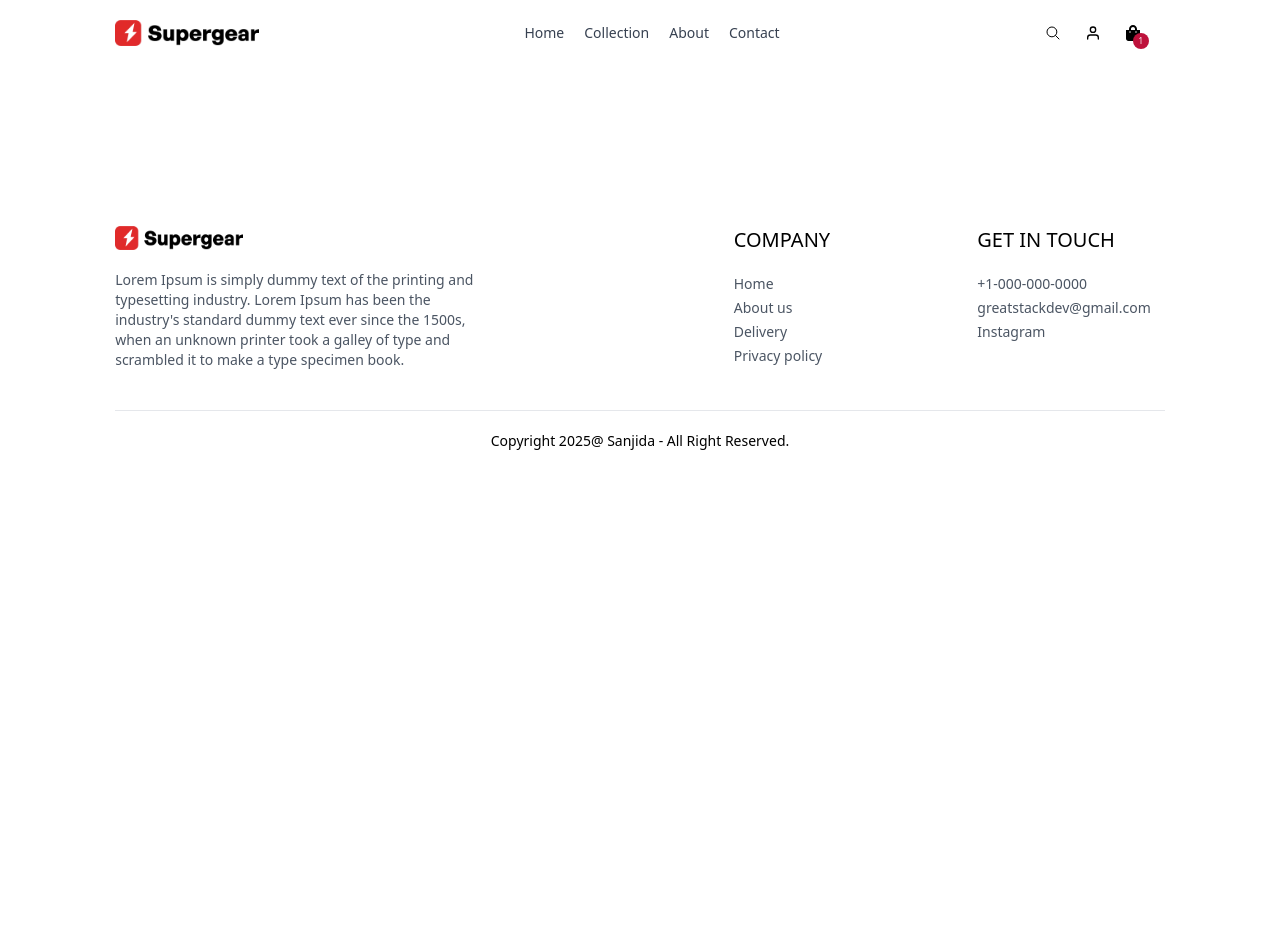
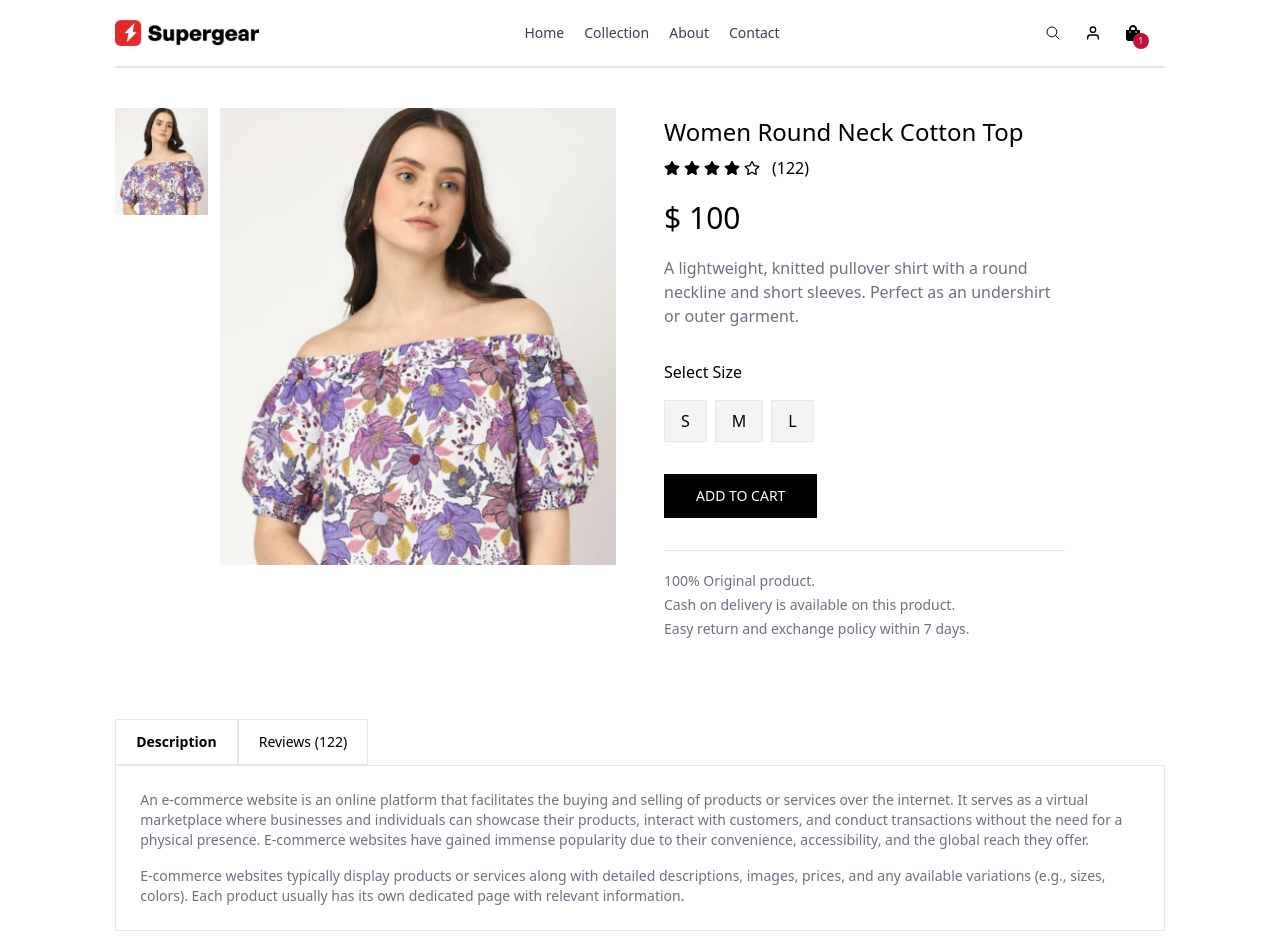
Before and after one commit to sanjidasarwar/ecommerceWebsite, a React (Vite) app: page /product/p001 in a window 1280 px wide. Shown: the top 952 px of the page. Before the commit the page ends 800 px from the top, so only its background shows below. Built offline with nearby package versions, Linux system fonts and the light colour scheme.

Commit message:
product page

```diff
--- a/src/App.css
+++ b/src/App.css
@@ -1,4 +1,3 @@
 @import "swiper/css";
 @import "swiper/css/navigation";
-@import "swiper/css/autoplay";
 @import 'swiper/css/pagination';
--- a/src/index.css
+++ b/src/index.css
@@ -6,6 +6,10 @@
     display: block;
 }
 
+::-webkit-scrollbar{
+    display: none;
+}
+
 @media (max-width:640px) {
     a.active{
         background-color: #E12A28;
--- a/src/pages/Product.jsx
+++ b/src/pages/Product.jsx
@@ -1,7 +1,119 @@
-import React from "react";
+import React, { useContext, useEffect, useState } from "react";
+import { useParams } from "react-router-dom";
+import { ShopContext } from "../context/shopContext";
+import { FaRegStar, FaStar } from "react-icons/fa";
 
 const Product = () => {
-  return <div></div>;
+  const { productId } = useParams();
+  const { products } = useContext(ShopContext);
+  const [product, setProduct] = useState(null);
+  const [image, setImage] = useState("");
+  const [selectedSize, setSelectedSize] = useState("");
+  const { currency } = useContext(ShopContext);
+
+  const fetchProductData = async () => {
+    const selectedProduct =
+      products.find((item) => item._id === productId) || null;
+    setProduct(selectedProduct);
+    setImage(selectedProduct.image[0]);
+  };
+
+  useEffect(() => {
+    fetchProductData();
+  }, [productId, products]);
+
+  return product ? (
+    <div className="border-t-2 pt-10 transition-opacity ease-in duration-500 opacity-100">
+      <div className="flex gap-12 sm:gap-12 flex-col sm:flex-row">
+        <div className="flex-1 flex flex-col-reverse gap-3 sm:flex-row">
+          {/* preview images */}
+          <div className="flex sm:flex-col overflow-x-auto sm:overflow-y-scroll justify-between sm:justify-normal sm:w-[18.7%] w-full">
+            {product.image.map((img, index) => (
+              <img
+                onClick={() => setImage(img)}
+                key={index}
+                src={img}
+                className="w-[24%] sm:w-full sm:mb-3 flex-shrink-0 cursor-pointer"
+                alt=""
+              />
+            ))}
+          </div>
+          {/* main image */}
+          <div className="w-full sm:w-[80%]">
+            <img className="w-full h-auto" src={image} alt="" />
+          </div>
+        </div>
+        <div className="flex-1">
+          <h1 className="font-medium text-2xl mt-2">{product.name}</h1>
+          <div className=" flex items-center gap-1 mt-2">
+            <FaStar />
+            <FaStar />
+            <FaStar />
+            <FaStar />
+            <FaRegStar />
+            <p className="pl-2">(122)</p>
+          </div>
+          <p className="mt-5 text-3xl font-medium">
+            {currency} {product.price}
+          </p>
+          <p className="mt-5 text-gray-500 md:w-4/5">{product.description}</p>
+          <div className="flex flex-col gap-4 my-8">
+            <p>Select Size</p>
+            <div className="flex gap-2">
+              {product.sizes.map((size, index) => (
+                <button
+                  key={index}
+                  onClick={() => setSelectedSize(size)}
+                  className={`border py-2 px-4 ${
+                    size === selectedSize
+                      ? "bg-[#E12A28] text-white"
+                      : "bg-gray-100"
+                  }`}
+                >
+                  {size}
+                </button>
+              ))}
+            </div>
+          </div>
+          <button className="bg-black text-white px-8 py-3 text-sm active:bg-gray-700">
+            ADD TO CART
+          </button>
+          <hr className="mt-8 sm:w-4/5"></hr>
+          <div className="text-sm text-gray-500 mt-5 flex flex-col gap-1">
+            <p>100% Original product.</p>
+            <p>Cash on delivery is available on this product.</p>
+            <p>Easy return and exchange policy within 7 days.</p>
+          </div>
+        </div>
+      </div>
+      {/* description and review */}
+      <div className="mt-20">
+        <div className="flex">
+          <b className="border px-5 py-3 text-sm">Description</b>
+          <p className="border px-5 py-3 text-sm">Reviews (122)</p>
+        </div>
+        <div className="flex flex-col gap-4 border px-6 py-6 text-sm text-gray-500">
+          <p>
+            An e-commerce website is an online platform that facilitates the
+            buying and selling of products or services over the internet. It
+            serves as a virtual marketplace where businesses and individuals can
+            showcase their products, interact with customers, and conduct
+            transactions without the need for a physical presence. E-commerce
+            websites have gained immense popularity due to their convenience,
+            accessibility, and the global reach they offer.
+          </p>
+          <p>
+            E-commerce websites typically display products or services along
+            with detailed descriptions, images, prices, and any available
+            variations (e.g., sizes, colors). Each product usually has its own
+            dedicated page with relevant information.
+          </p>
+        </div>
+      </div>
+    </div>
+  ) : (
+    <p className="text-2xl text-center">No Product Found</p>
+  );
 };
 
 export default Product;
```
